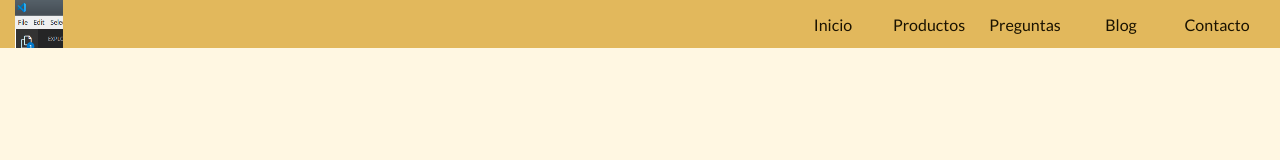
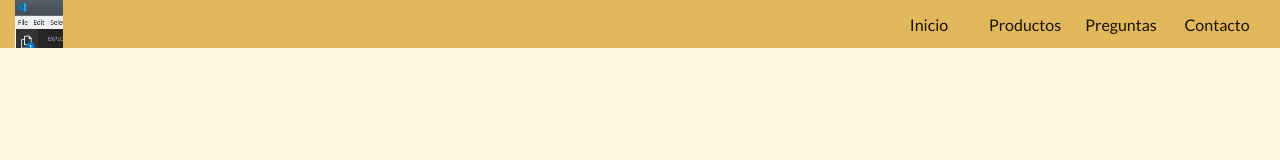
Before and after one commit to luigitercero/Prymium-Web, a Next.js app: page /blog in a window 1280 px wide. Shown: the top 160 px of the page. Built offline with nearby package versions, Linux system fonts and the light colour scheme; no server answers.

Commit message:
enlace de preguntas en el header

```diff
--- a/src/components/Header.jsx
+++ b/src/components/Header.jsx
@@ -51,7 +51,7 @@ const NavigationList = () => (
       <SubMenu />
     </NavItem>
     <NavItem {..._route.asks} />
-    <NavItem {..._route.blog} />
+    {/* <NavItem {..._route.blog} /> */}
     <NavItem {..._route.contact} />
   </ul>
   )
--- a/src/routes/Config.jsx
+++ b/src/routes/Config.jsx
@@ -11,7 +11,7 @@ export default {
   },
   asks:{
     name:"Preguntas",
-    to:"/",
+    to:"/preguntas",
     id:3
   },
   blog:{
```
